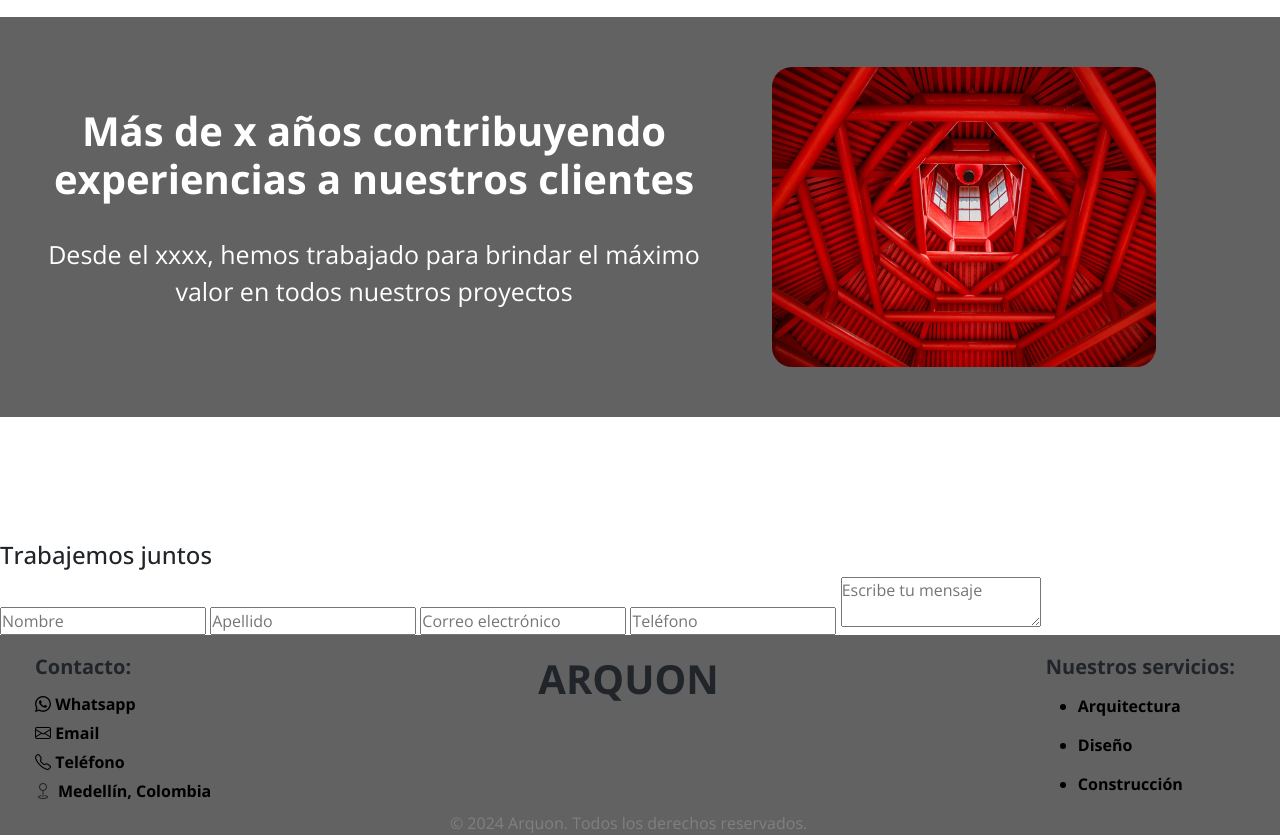
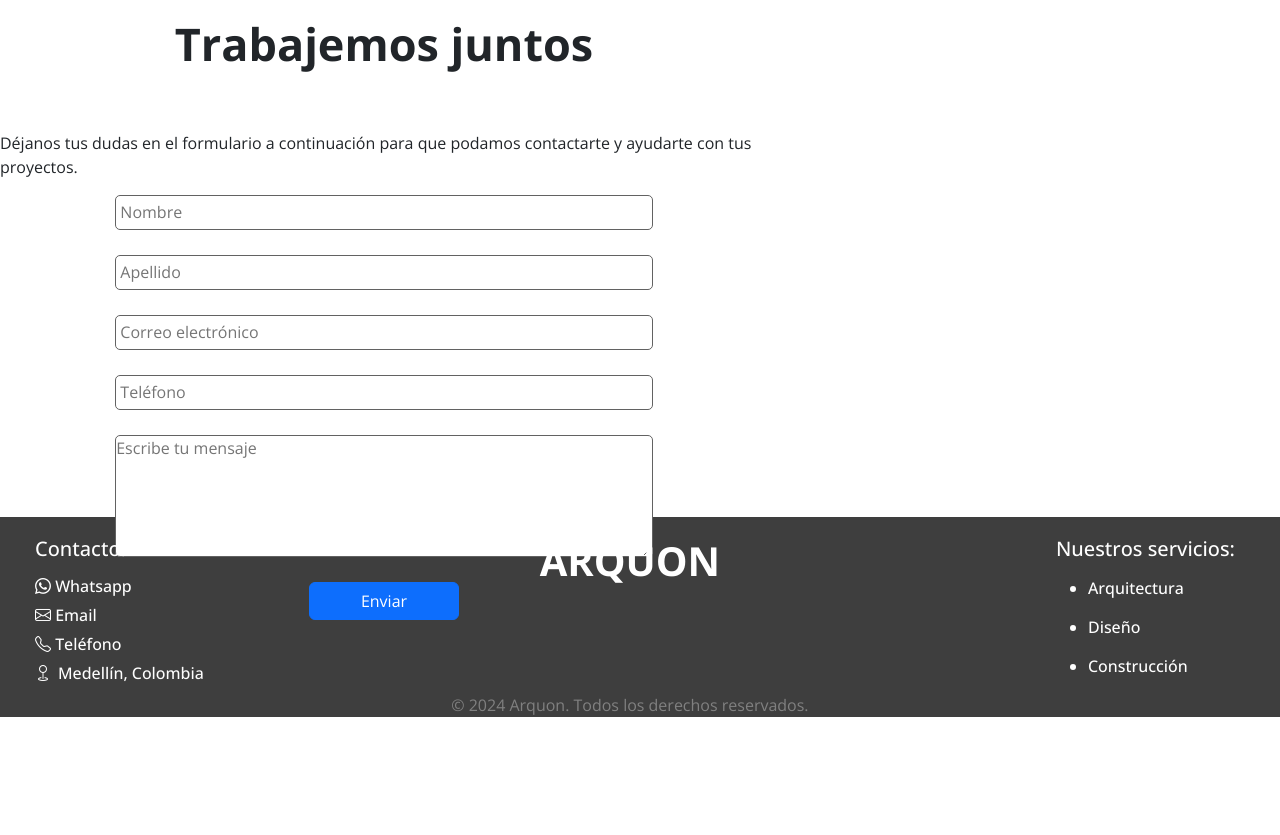
Before and after one commit to jarenas1/ARQUON, a website built with Vite: page index.html in a window 1280 px wide. Shown: the part 3460-4295 px from the top of the page. After the commit the page ends 4177 px from the top, so only its background shows below. Built offline with nearby package versions, Linux system fonts and the light colour scheme; some packages are replaced by stand-ins of ours; files whose address does not match are found by name.

Commit message:
footer-corrections

```diff
--- a/index.html
+++ b/index.html
@@ -85,17 +85,19 @@
       <img src="./public/img/roof-truss-4194408_1280.jpg" alt="">
   </section>
 
-<section>
+<section class="form-container">
   <img src="" alt="">
 <article>
   <h4>Trabajemos juntos</h4>
-
+  <p>
+    Déjanos tus dudas en el formulario a continuación para que podamos contactarte y ayudarte con tus proyectos.</p>
   <form action="">
-    <input type="text" placeholder="Nombre" required >
-    <input type="text" placeholder="Apellido" required >
-    <input type="email" placeholder="Correo electrónico" required >
-    <input type="tel"  placeholder="Teléfono" required >
-    <textarea placeholder="Escribe tu mensaje" required></textarea>
+    <input type="text" placeholder=" Nombre" required >
+    <input type="text" placeholder=" Apellido" required >
+    <input type="email" placeholder=" Correo electrónico" required >
+    <input type="tel"  placeholder=" Teléfono" required >
+    <textarea placeholder="Escribe tu mensaje"  maxlength="600" rows="5" required></textarea>
+    <button type="submit" class="btn btn-primary">Enviar</button>
 
   </form>
 </article>
--- a/src/scss/styles.scss
+++ b/src/scss/styles.scss
@@ -186,7 +186,7 @@ header{
 footer{
 width :100%;
 height : 200px;
-background-color: #626262;
+background-color: #3e3e3e;
 
     section{
         display: flex;
@@ -196,6 +196,7 @@ background-color: #626262;
     }
 // -----------------------------------------------------
     .icons{
+        color: white;
         margin-top: 20px;
         margin-left: 35px;
         display: flex;
@@ -204,13 +205,14 @@ background-color: #626262;
         align-items: flex-start;
 
         h4{
+            color: white;
             font-size: 20px;
-            font-weight: 700;
+            font-weight: 500;
         }
         a{
             text-decoration: none;
-            color: black;
-            font-weight: 700;
+            color: rgb(255, 255, 255);
+            font-weight: 500;
         }
         div{
             display: flex;
@@ -218,8 +220,8 @@ background-color: #626262;
             gap: 7px;
 
             p{
-                font-weight: 700;
-                color: black;
+                font-weight: 500;
+                color: rgb(253, 253, 253);
             }
         }
     }
@@ -233,6 +235,7 @@ background-color: #626262;
         h2{
             font-size: 40px;
             font-weight: 700;
+            color: white;
         }
 
         p{
@@ -249,13 +252,14 @@ background-color: #626262;
     margin-right: 45px;
     h4{
         font-size: 20px;
-        font-weight: 700;
+        font-weight: 500;
+        color: white;
     }
 
     ul{
         li{
-            font-weight: 700;
-            color: black;
+            font-weight: 500;
+            color: rgb(255, 255, 255);
             margin-top: 15px;
         }
     }
@@ -296,8 +300,9 @@ background-color: #626262;
     flex-wrap: wrap;
 
     section{
-        width: 80%;
+        width: 100%;
         display: flex;
+        justify-content: center;
         flex-wrap: wrap;
 
 
@@ -322,7 +327,7 @@ background-color: #626262;
         i{
             margin-top: 15px;
             font-size: 70px;
-            color: #626262;
+            color: #747474;
         }
 
         p{
@@ -341,7 +346,7 @@ background-color: #626262;
 .experience{
     width: 100%;
     height: 400px;
-    background-color: #626262;
+    background-color: #3e3e3e;
     margin-bottom: 100px;
     display: flex;
     justify-content: space-around;
@@ -383,3 +388,46 @@ background-color: #626262;
         }
     }
 }
+
+.form-container{
+    width: 100%;
+    height: 500px;
+    display: flex;
+
+    article{
+        width: 60%;
+        display: flex;
+        flex-direction: column;
+        align-items: center;
+
+        h4{
+            font-size: 45px;
+            font-weight: 700;
+            margin-bottom: 60px;
+        }
+
+        form{
+            width: 100%;
+            display: flex;
+            flex-direction: column;
+            align-items: center;
+            gap: 25px;
+
+            input{
+                width: 70%;
+                border-radius: 5px;
+                border: 1px solid #626262 ;
+                height: 35px;
+            }
+            textarea{
+                width: 70%;
+                border-radius: 5px;
+                border: 1px solid #626262 ;
+                max-height: 160px;
+            }
+            button{
+                width: 150px;
+            }
+        }
+    }
+}
```
